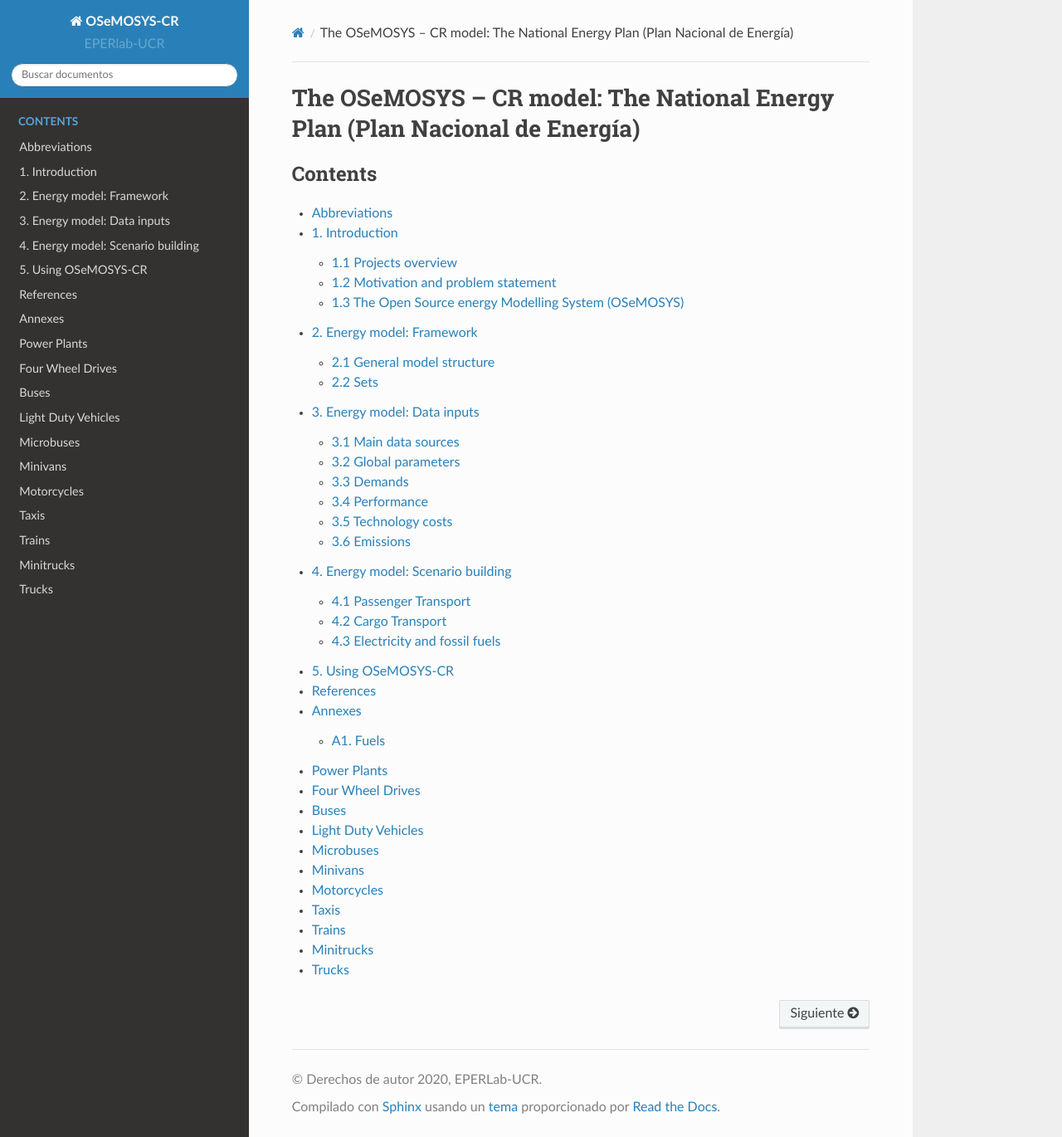
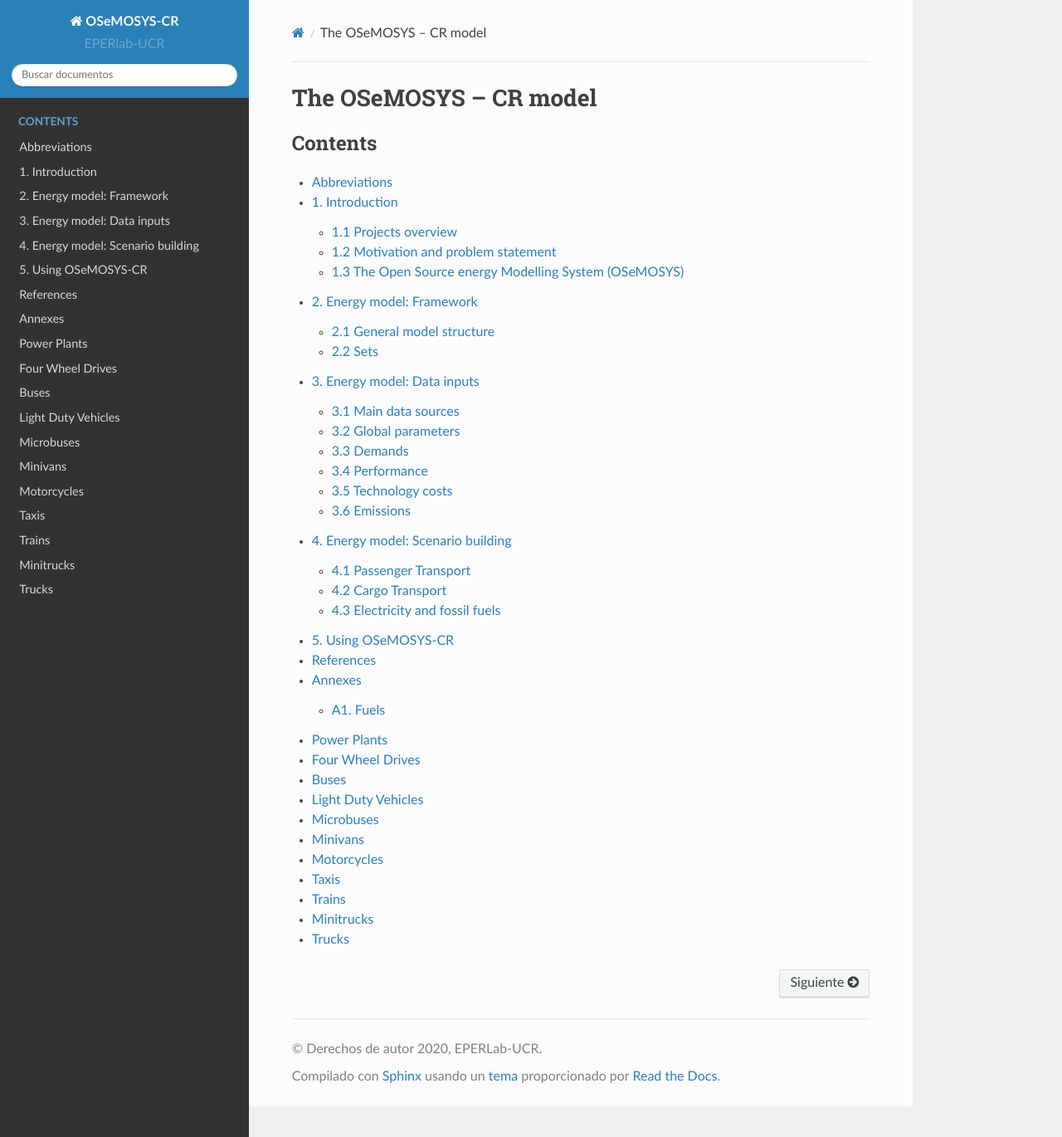
Before and after one commit to EPERLab/OSeMOSYS-CR, a Sphinx documentation site: the page built from docs/index.rst, in a window 1280 px wide and 1370 px high. Shown: the whole window at 83% size. Built offline with Sphinx 7.4.7 and the Read the Docs theme 2.0.0, drawn with Linux system fonts in a browser that asks for light colours; formulas are drawn with MathJax 3.

Commit message:
Update index.rst

```diff
--- a/docs/index.rst
+++ b/docs/index.rst
@@ -3,7 +3,7 @@
    You can adapt this file completely to your liking, but it should at least
    contain the root `toctree` directive.
 
-The OSeMOSYS – CR model: The National Energy Plan (Plan Nacional de Energía)
+The OSeMOSYS – CR model
 =====================================================================================
 
 .. toctree::
```
